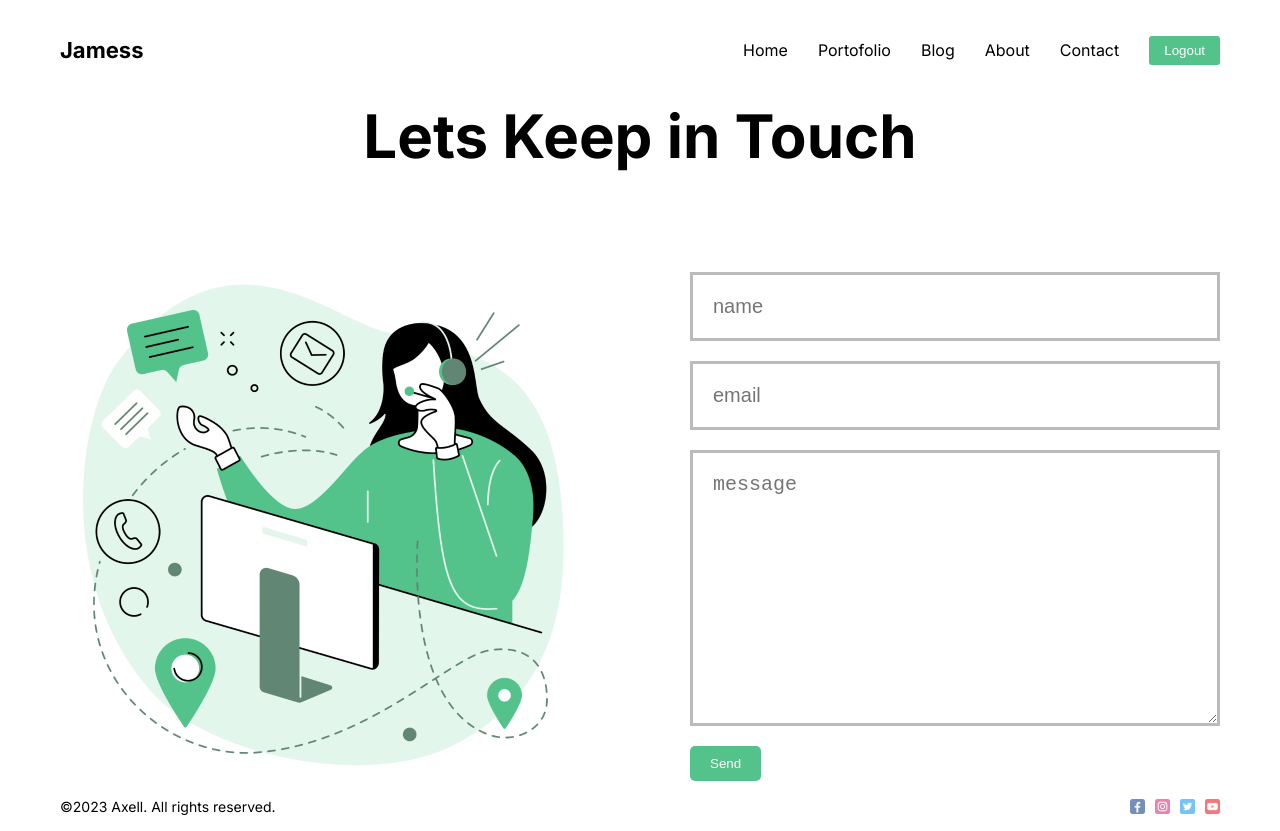
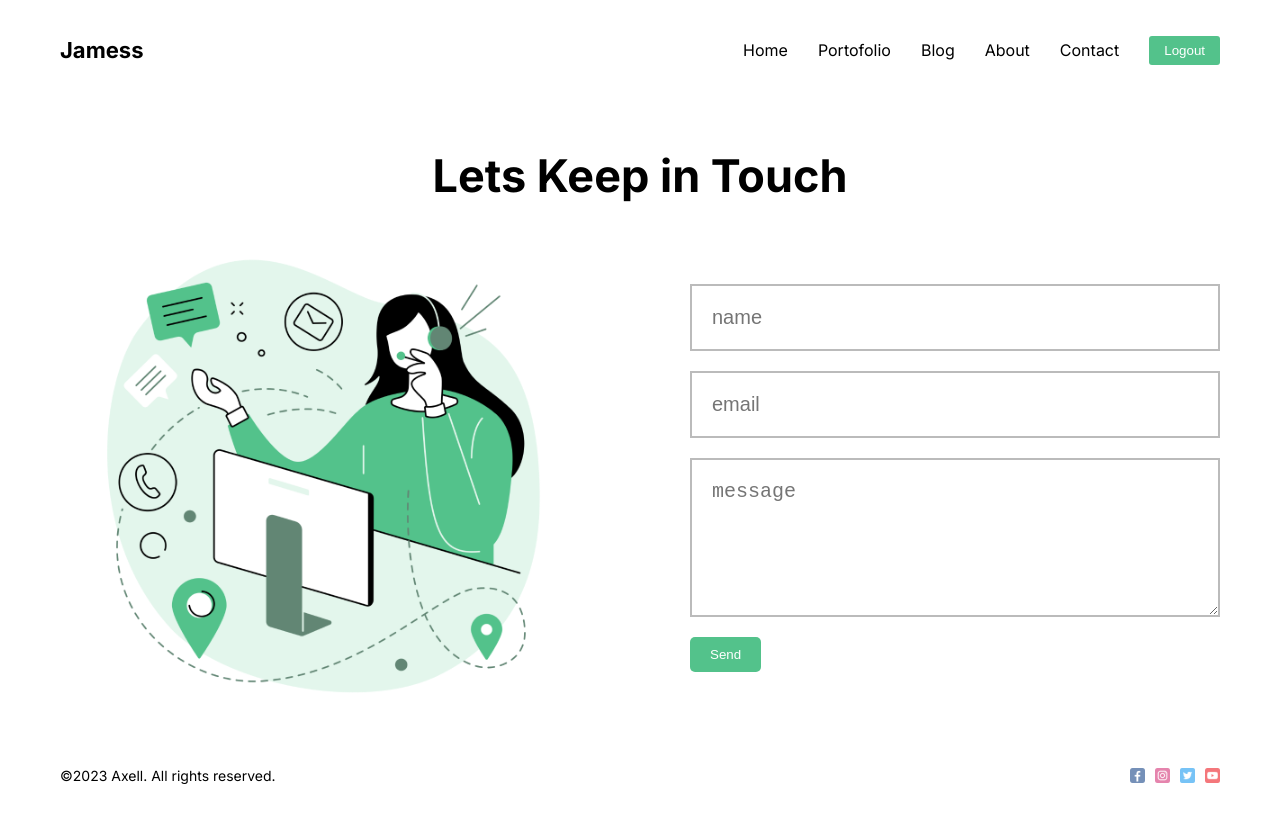
Before and after one commit to choiruladamm/fullstack-blogs, a Next.js app: page /contact in a window 1280 px wide. After the commit the page ends 800 px from the top, so only its background shows below. Built offline with nearby package versions, Linux system fonts and the light colour scheme.

Commit message:
Contact styling

```diff
--- a/src/app/contact/page.jsx
+++ b/src/app/contact/page.jsx
@@ -22,8 +22,8 @@ const Contact = () => {
           <textarea
             className={styles.textArea}
             placeholder="message"
-            cols="30"
-            rows="10"
+            cols="15"
+            rows="5"
           ></textarea>
           <Button url="/">Send</Button>
         </form>
--- a/src/app/contact/page.module.css
+++ b/src/app/contact/page.module.css
@@ -2,8 +2,8 @@
 }
 
 .title {
-  font-size: 60px;
-  margin-bottom: 100px;
+  font-size: 45px;
+  margin-bottom: 50px;
   text-align: center;
 }
 
@@ -15,7 +15,7 @@
 
 .imgContainer {
   flex: 1;
-  height: 500px;
+  height: 450px;
   position: relative;
 }
 
@@ -45,7 +45,8 @@
   background-color: transparent;
   border: none;
   outline: none;
-  border: 3px solid #bbb;
+  color: #bbb;
+  border: 2px solid #bbb;
   font-size: 20px;
   font-weight: 400;
 }
```
